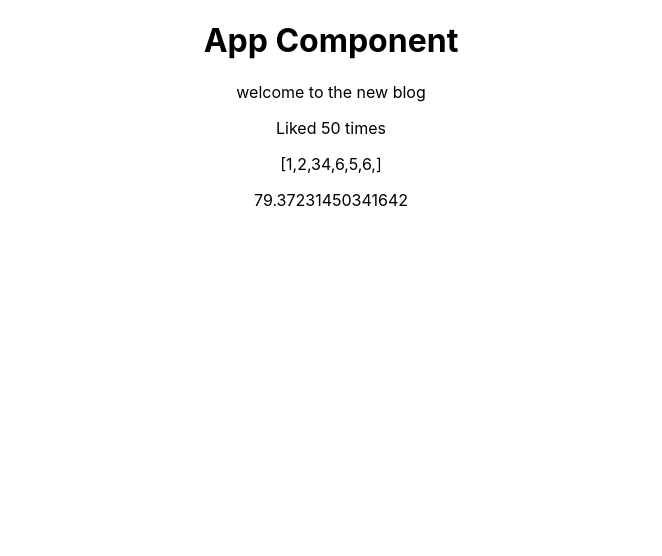
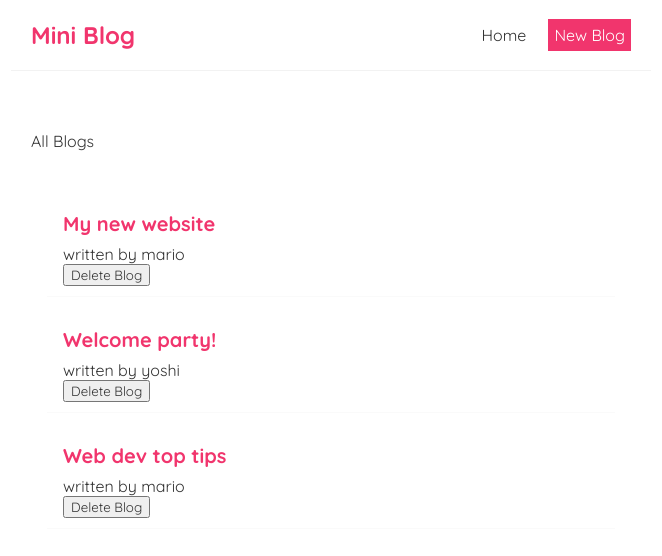
Before and after one commit to Ejiro-David/mini-blog, a React (Create React App) app: page / in a window 1280 px wide. Shown: the top 556 px of the page, without its empty margins (309-971 px from the left). Built offline with nearby package versions, Linux system fonts and the light colour scheme.

Commit message:
basic design, blog props and delete button down

```diff
--- a/src/App.css
+++ /dev/null
@@ -1,38 +0,0 @@
-.App {
-  text-align: center;
-}
-
-.App-logo {
-  height: 40vmin;
-  pointer-events: none;
-}
-
-@media (prefers-reduced-motion: no-preference) {
-  .App-logo {
-    animation: App-logo-spin infinite 20s linear;
-  }
-}
-
-.App-header {
-  background-color: #282c34;
-  min-height: 100vh;
-  display: flex;
-  flex-direction: column;
-  align-items: center;
-  justify-content: center;
-  font-size: calc(10px + 2vmin);
-  color: white;
-}
-
-.App-link {
-  color: #61dafb;
-}
-
-@keyframes App-logo-spin {
-  from {
-    transform: rotate(0deg);
-  }
-  to {
-    transform: rotate(360deg);
-  }
-}
--- a/src/App.js
+++ b/src/App.js
@@ -1,19 +1,17 @@
-import './App.css';
+
+import Navbar from './Navbar';
+import Home from './Home';
 
 function App() {
-const title = 'welcome to the new blog';
-const likes = 50;
+
 
 
   return (
     <div className="App">
+      <Navbar />
       <div className="content">
-        <h1>App Component</h1>
+        <Home />
 
-        <p>{title}</p>
-        <p>Liked {likes } times</p>
-        <p>[1,2,34,6,5,6,]</p>
-        <p>{Math.random() * 100}</p>
       </div>
     </div>
   );
--- /dev/null
+++ b/src/Bloglist.js
@@ -0,0 +1,21 @@
+const Bloglist = ({blog, title, handleDelete}) => {
+
+
+
+    return (
+        <div className="blog-list">
+            <div>{title}</div>
+            <div className="blog-preview">
+            {blog.map((blog) => (
+                <div className="blog-preview" key={blog.id}>
+                    <h2>{blog.title}</h2>
+                    <p>written by {blog.author}</p>
+                    <button onClick={() => {handleDelete(blog.id)}}>Delete Blog</button>
+                </div>
+            ))}
+           </div>
+        </div>
+     );
+}
+
+export default Bloglist;
--- /dev/null
+++ b/src/Home.js
@@ -0,0 +1,27 @@
+import { useState } from "react";
+import Bloglist from "./Bloglist";
+
+
+
+const Home = () => {
+   const [blog, setBlogs] = useState([
+    { title: 'My new website', body: 'lorem ipsum...', author: 'mario', id: 1 },
+    { title: 'Welcome party!', body: 'lorem ipsum...', author: 'yoshi', id: 2 },
+    { title: 'Web dev top tips', body: 'lorem ipsum...', author: 'mario', id: 3 }
+   ]);
+
+   const handleDelete = (id) => {
+       const newBlogs = blog.filter((blog) => (
+           blog.id !== id
+       ));
+       setBlogs(newBlogs)
+   }
+
+   return(
+       <div className="home">
+           <Bloglist blog= {blog} title="All Blogs" handleDelete={handleDelete}/>
+       </div>
+   );
+}
+
+export default Home;
--- /dev/null
+++ b/src/Navbar.js
@@ -0,0 +1,16 @@
+const Navbar = () => {
+    return (
+        <nav className="navbar">
+            <h1>Mini Blog</h1>
+            <div className="links">
+                <a href="/">Home</a>
+                <a href="/creatr" style={{
+                    color: 'white',
+                    backgroundColor: '#f1356d'
+                }}>New Blog</a>
+            </div>
+        </nav>
+     );
+}
+
+export default Navbar;
--- a/src/index.css
+++ b/src/index.css
@@ -1,13 +1,50 @@
-body {
+@import url('https://fonts.googleapis.com/css2?family=Quicksand:wght@300;400;500;600;700&display=swap');
+
+/* base styles */
+* {
   margin: 0;
-  font-family: -apple-system, BlinkMacSystemFont, 'Segoe UI', 'Roboto', 'Oxygen',
-    'Ubuntu', 'Cantarell', 'Fira Sans', 'Droid Sans', 'Helvetica Neue',
-    sans-serif;
-  -webkit-font-smoothing: antialiased;
-  -moz-osx-font-smoothing: grayscale;
+  font-family: "Quicksand";
+  color: #333;
+}
+.navbar {
+  padding: 20px;
+  display: flex;
+  align-items: center;
+  max-width: 600px;
+  margin: 0 auto;
+  border-bottom: 1px solid #f2f2f2;
+}
+.navbar h1 {
+  color: #f1356d;
+}
+.navbar .links {
+  margin-left: auto;
+}
+.navbar a {
+  margin-left: 16px;
+  text-decoration: none;
+  padding: 6px;
+}
+.navbar a:hover {
+  color: #f1356d;
+}
+.content {
+  max-width: 600px;
+  margin: 40px auto;
+  padding: 20px;
 }
 
-code {
-  font-family: source-code-pro, Menlo, Monaco, Consolas, 'Courier New',
-    monospace;
+/* blog previews / list */
+.blog-preview {
+  padding: 10px 16px;
+  margin: 20px 0;
+  border-bottom: 1px solid #fafafa;
 }
+.blog-preview:hover {
+  box-shadow: 1px 3px 5px rgba(0,0,0,0.1);
+}
+.blog-preview h2 {
+  font-size: 20px;
+  color: #f1356d;
+  margin-bottom: 8px;
+}
--- a/src/index.js
+++ b/src/index.js
@@ -1,8 +1,7 @@
 import React from 'react';
 import ReactDOM from 'react-dom/client';
 import './index.css';
-import App from './App';
-import reportWebVitals from './reportWebVitals';
+import App from './App.js';
 
 const root = ReactDOM.createRoot(document.getElementById('root'));
 root.render(
@@ -14,4 +13,3 @@
 // If you want to start measuring performance in your app, pass a function
 // to log results (for example: reportWebVitals(console.log))
 // or send to an analytics endpoint. Learn more: https://bit.ly/CRA-vitals
-reportWebVitals();
```
Also changed, not shown: src/setupTests.js (deleted, +0 -5 lines), 2 other files (tests, documents, lock files or other folders).
